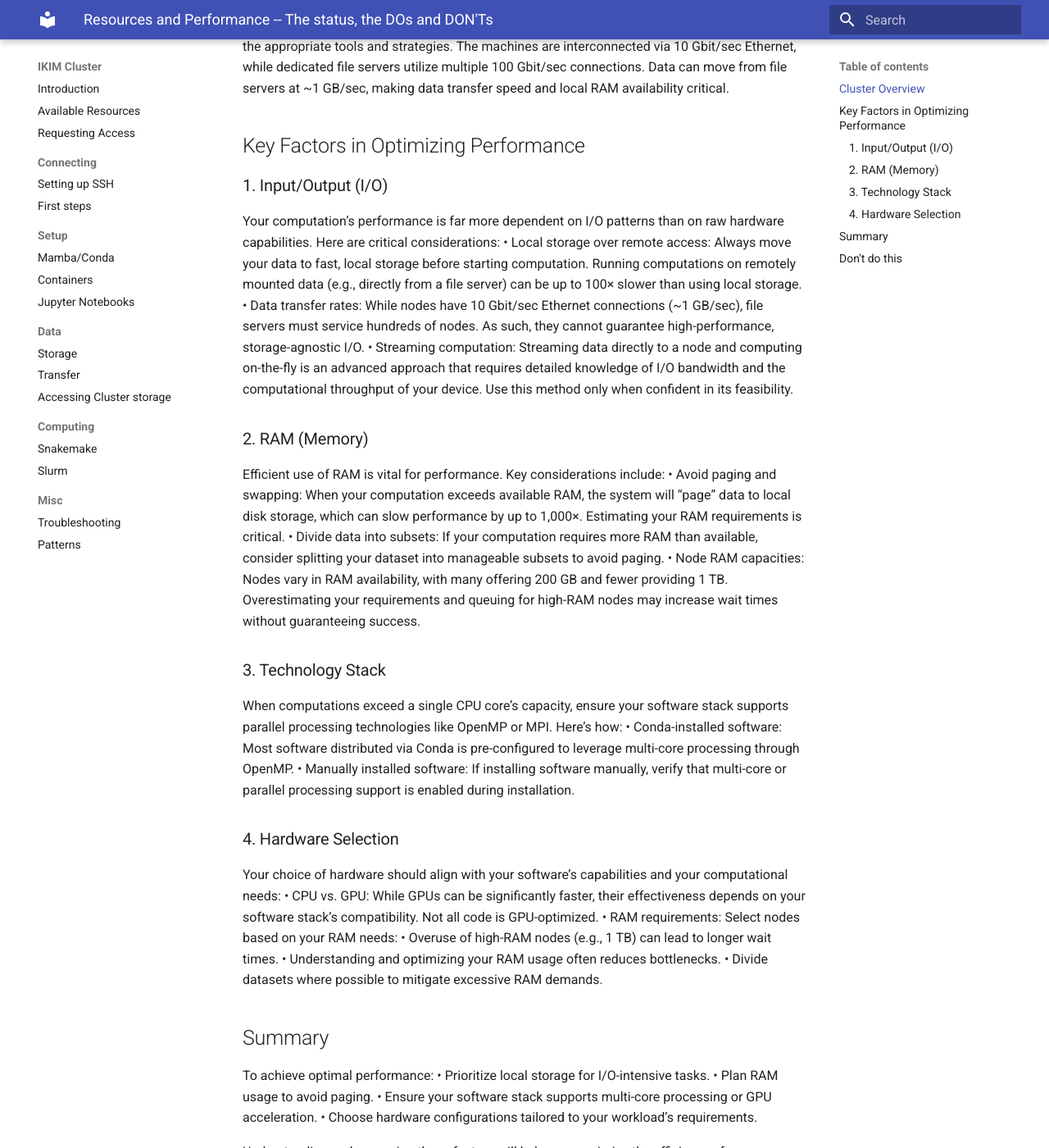
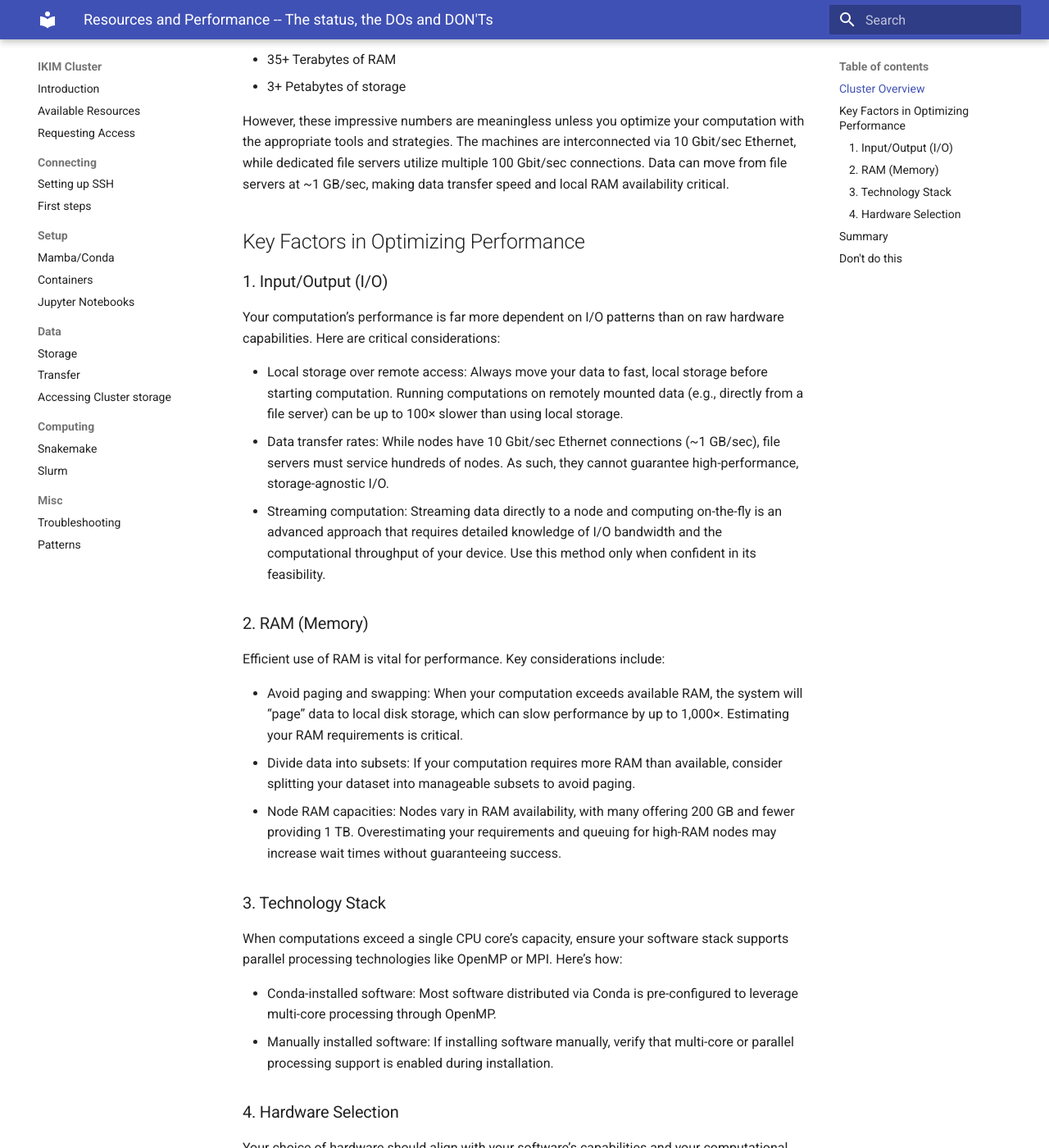
Before and after one commit to IKIM-Essen/ClusterDocs, an MkDocs documentation site: the page built from docs/performance.md, in a window 1280 px wide and 1400 px high, scrolled down 571 px. Shown: the whole window at 82% size. Built offline with MkDocs 1.6.1 and Material for MkDocs 9.7.7, drawn with Linux system fonts in a browser that asks for light colours; some of the changed text lies outside the part shown.

Commit message:
changed lists

```diff
--- a/docs/performance.md
+++ b/docs/performance.md
@@ -12,10 +12,11 @@ The performance of your computation depends primarily on:
 ## Cluster Overview
 
 As of late 2024, the cluster offers:
- • ~10,000 CPU cores
- • ~100,000 GPU cores
- • 35+ Terabytes of RAM
- • 3+ Petabytes of storage
+
+- ~10,000 CPU cores
+- ~100,000 GPU cores
+- 35+ Terabytes of RAM
+- 3+ Petabytes of storage
 
 However, these impressive numbers are meaningless unless you optimize your computation with the appropriate tools and strategies. The machines are interconnected via 10 Gbit/sec Ethernet, while dedicated file servers utilize multiple 100 Gbit/sec connections. Data can move from file servers at ~1 GB/sec, making data transfer speed and local RAM availability critical.
 
@@ -24,49 +25,54 @@ However, these impressive numbers are meaningless unless you optimize your compu
 ### 1. Input/Output (I/O)
 
 Your computation’s performance is far more dependent on I/O patterns than on raw hardware capabilities. Here are critical considerations:
- • Local storage over remote access:
+
+- Local storage over remote access:
 Always move your data to fast, local storage before starting computation. Running computations on remotely mounted data (e.g., directly from a file server) can be up to 100× slower than using local storage.
- • Data transfer rates:
+- Data transfer rates:
 While nodes have 10 Gbit/sec Ethernet connections (~1 GB/sec), file servers must service hundreds of nodes. As such, they cannot guarantee high-performance, storage-agnostic I/O.
- • Streaming computation:
+- Streaming computation:
 Streaming data directly to a node and computing on-the-fly is an advanced approach that requires detailed knowledge of I/O bandwidth and the computational throughput of your device. Use this method only when confident in its feasibility.
 
 ### 2. RAM (Memory)
 
 Efficient use of RAM is vital for performance. Key considerations include:
- • Avoid paging and swapping:
+
+- Avoid paging and swapping:
 When your computation exceeds available RAM, the system will “page” data to local disk storage, which can slow performance by up to 1,000×. Estimating your RAM requirements is critical.
- • Divide data into subsets:
+- Divide data into subsets:
 If your computation requires more RAM than available, consider splitting your dataset into manageable subsets to avoid paging.
- • Node RAM capacities:
+- Node RAM capacities:
 Nodes vary in RAM availability, with many offering 200 GB and fewer providing 1 TB. Overestimating your requirements and queuing for high-RAM nodes may increase wait times without guaranteeing success.
 
 ### 3. Technology Stack
 
 When computations exceed a single CPU core’s capacity, ensure your software stack supports parallel processing technologies like OpenMP or MPI. Here’s how:
- • Conda-installed software:
+
+- Conda-installed software:
 Most software distributed via Conda is pre-configured to leverage multi-core processing through OpenMP.
- • Manually installed software:
+- Manually installed software:
 If installing software manually, verify that multi-core or parallel processing support is enabled during installation.
 
 ### 4. Hardware Selection
 
 Your choice of hardware should align with your software’s capabilities and your computational needs:
- • CPU vs. GPU:
+
+- CPU vs. GPU:
 While GPUs can be significantly faster, their effectiveness depends on your software stack’s compatibility. Not all code is GPU-optimized.
- • RAM requirements:
+- RAM requirements:
 Select nodes based on your RAM needs:
- • Overuse of high-RAM nodes (e.g., 1 TB) can lead to longer wait times.
- • Understanding and optimizing your RAM usage often reduces bottlenecks.
- • Divide datasets where possible to mitigate excessive RAM demands.
+- Overuse of high-RAM nodes (e.g., 1 TB) can lead to longer wait times.
+- Understanding and optimizing your RAM usage often reduces bottlenecks.
+- Divide datasets where possible to mitigate excessive RAM demands.
 
 ## Summary
 
 To achieve optimal performance:
- • Prioritize local storage for I/O-intensive tasks.
- • Plan RAM usage to avoid paging.
- • Ensure your software stack supports multi-core processing or GPU acceleration.
- • Choose hardware configurations tailored to your workload’s requirements.
+
+- Prioritize local storage for I/O-intensive tasks.
+- Plan RAM usage to avoid paging.
+- Ensure your software stack supports multi-core processing or GPU acceleration.
+- Choose hardware configurations tailored to your workload’s requirements.
 
 Understanding and managing these factors will help you maximize the efficiency of your computations on the cluster.
 
```
